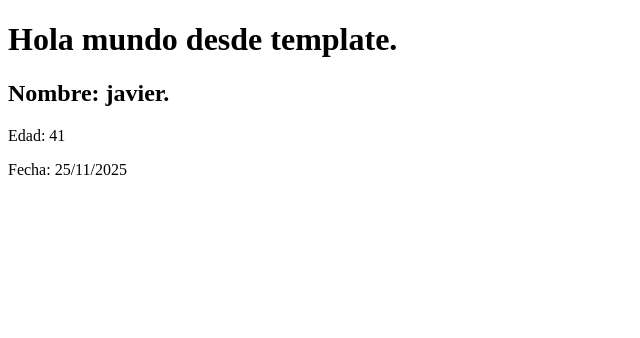
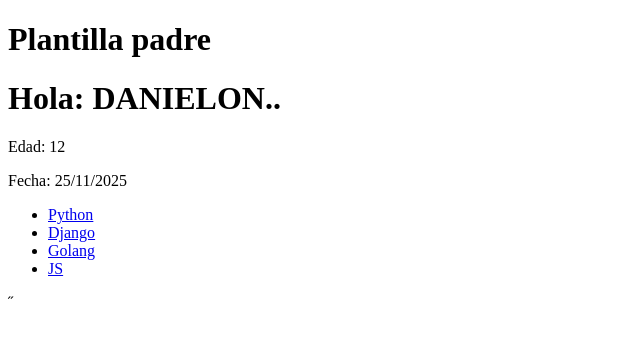
Before and after one commit to javier-henao/Django, a Django app: page /landings/home/ in a window 1280 px wide. Shown: the top 338 px of the page, without its empty margins (0-640 px from the left). Run offline with Django 5.2, Linux system fonts and the light colour scheme.

Commit message:
uso de Tags, If Tag, For Tag, URLs Dinamicas y URL Tag, Herencia de templates (Block tag)

```diff
--- a/landing/templates/landing/landing.html
+++ b/landing/templates/landing/landing.html
@@ -1,14 +1,30 @@
-<!DOCTYPE html>
-<html lang="en">
-  <head>
-    <meta charset="UTF-8" />
-    <meta name="viewport" content="width=device-width, initial-scale=1.0" />
-    <title>Hola mundo</title>
-  </head>
-  <body>
-    <h1>Hola mundo desde template.</h1>
+{% extends 'base.html' %}
+
+
+{% block title %}
+Landing Page
+{% endblock title %}
+
+{% block content %}
+  {% if name == "Javier"%}
+    <h1>Hola: {{name | upper}}.</h1>
     <h2>Nombre: {{name | lower}}</h2>
+    {% elif name == "Daniel"%}
+    <h1>Hola: {{name | upper}}ON..</h1>
+    {% else %}
+    <h1>Hola invitado: {{name | upper}}.</h1>
+    {% endif %}
     <p>Edad: {{age}}</p>
+
     <p>Fecha: {{today | date:"d/m/Y"}}</p>
-  </body>
-</html>
+
+    <ul>
+      {%for tool in stack%}
+      <li>
+        <a href="{% url 'stack' tool.id %}"> {{tool.name}} </a>
+      </li>
+      {%empty%}
+      <li>No hay tecnologias disponibles</li>
+      {%endfor%}
+    </ul>
+{% endblock content %}
--- a/landing/urls.py
+++ b/landing/urls.py
@@ -3,4 +3,5 @@ from . import views
 
 urlpatterns = [
     path('home/', views.home, name='home'),
+    path('stack/<str:tool>', views.stack_detail, name='stack'),
 ]
--- a/landing/views.py
+++ b/landing/views.py
@@ -1,4 +1,4 @@
-# from django.http import HttpResponse
+from django.http import HttpResponse
 from django.shortcuts import render
 from datetime import date
 
@@ -6,9 +6,33 @@ from datetime import date
 
 
 def home(request):
-    today=date.today()
+    today = date.today()
+    stack = [
+        {
+            'id': 'python',
+            'name': 'Python'
+        },
+        {
+            'id': 'django',
+            'name': 'Django'
+        },
+        {
+            'id': 'golang',
+            'name': 'Golang'
+        },
+        {
+            'id': 'js',
+            'name': 'JS'
+        },
+    ]
+    # stack = [] #
     return render(request, 'landing/landing.html', {
-        "name":"Javier.",
-        "today":today,
-        "age":41,
+        "name": "Daniel",
+        "today": today,
+        "age": 12,
+        "stack": stack,
     })
+
+
+def stack_detail(request, tool):
+    return HttpResponse(f"Tecnologia: {tool}")
--- a/playground/settings.py
+++ b/playground/settings.py
@@ -56,7 +56,7 @@ TEMPLATES = [
     {
         'BACKEND': 'django.template.backends.django.DjangoTemplates',
         'DIRS': [
-            # BASE_DIR / "landing" / "templates"
+            BASE_DIR / "templates"
             ],
         'APP_DIRS': True,
         'OPTIONS': {
--- /dev/null
+++ b/templates/base.html
@@ -0,0 +1,13 @@
+<!DOCTYPE html>
+<html lang="en">
+  <head>
+    <meta charset="UTF-8" />
+    <meta name="viewport" content="width=device-width, initial-scale=1.0" />
+    <title>{% block title %} {% endblock%}</title>
+  </head>
+  <body>
+    <h1>Plantilla padre</h1>
+    {% block content %} {% endblock%}
+  </body>
+</html>
+˝
```
